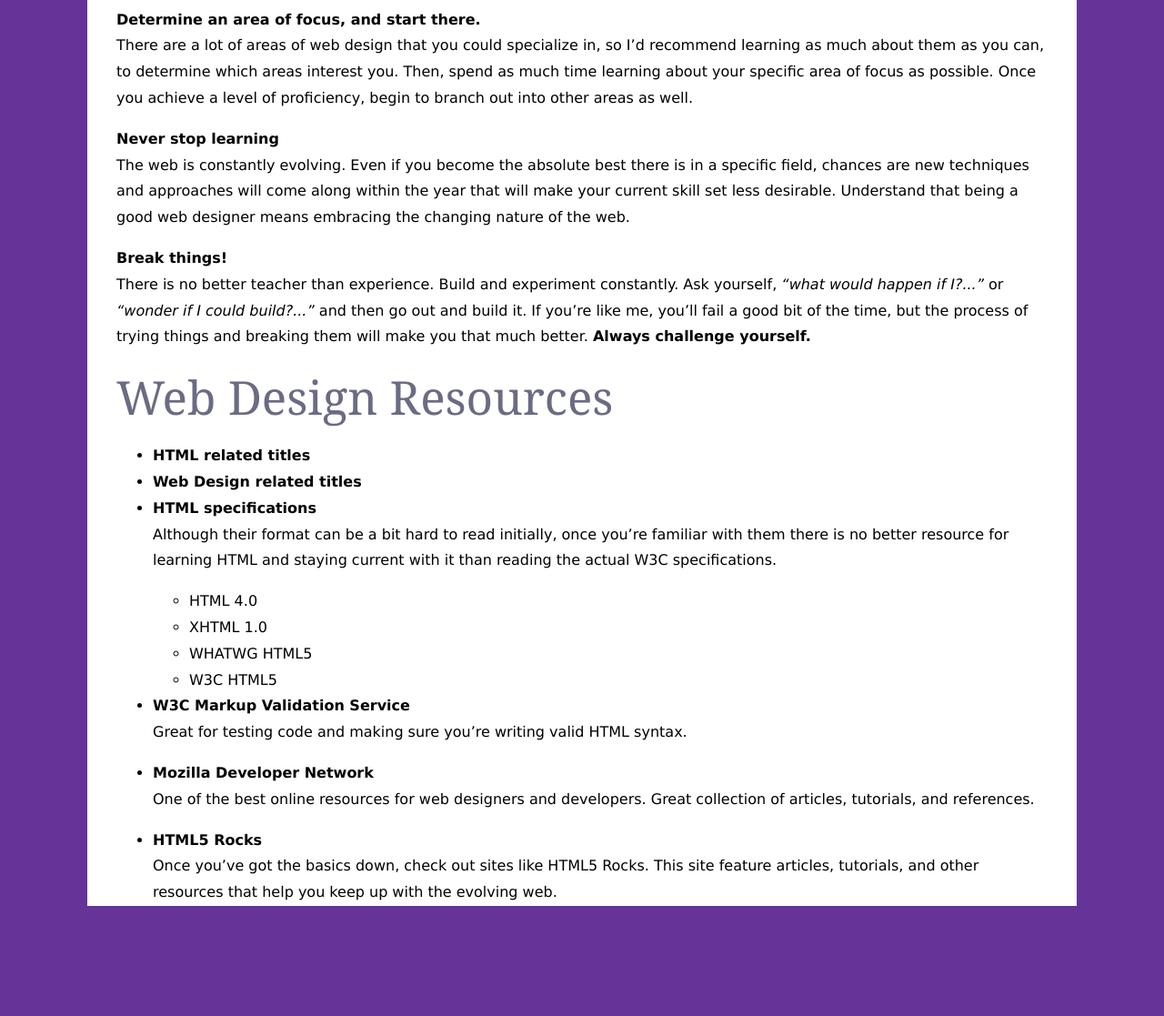
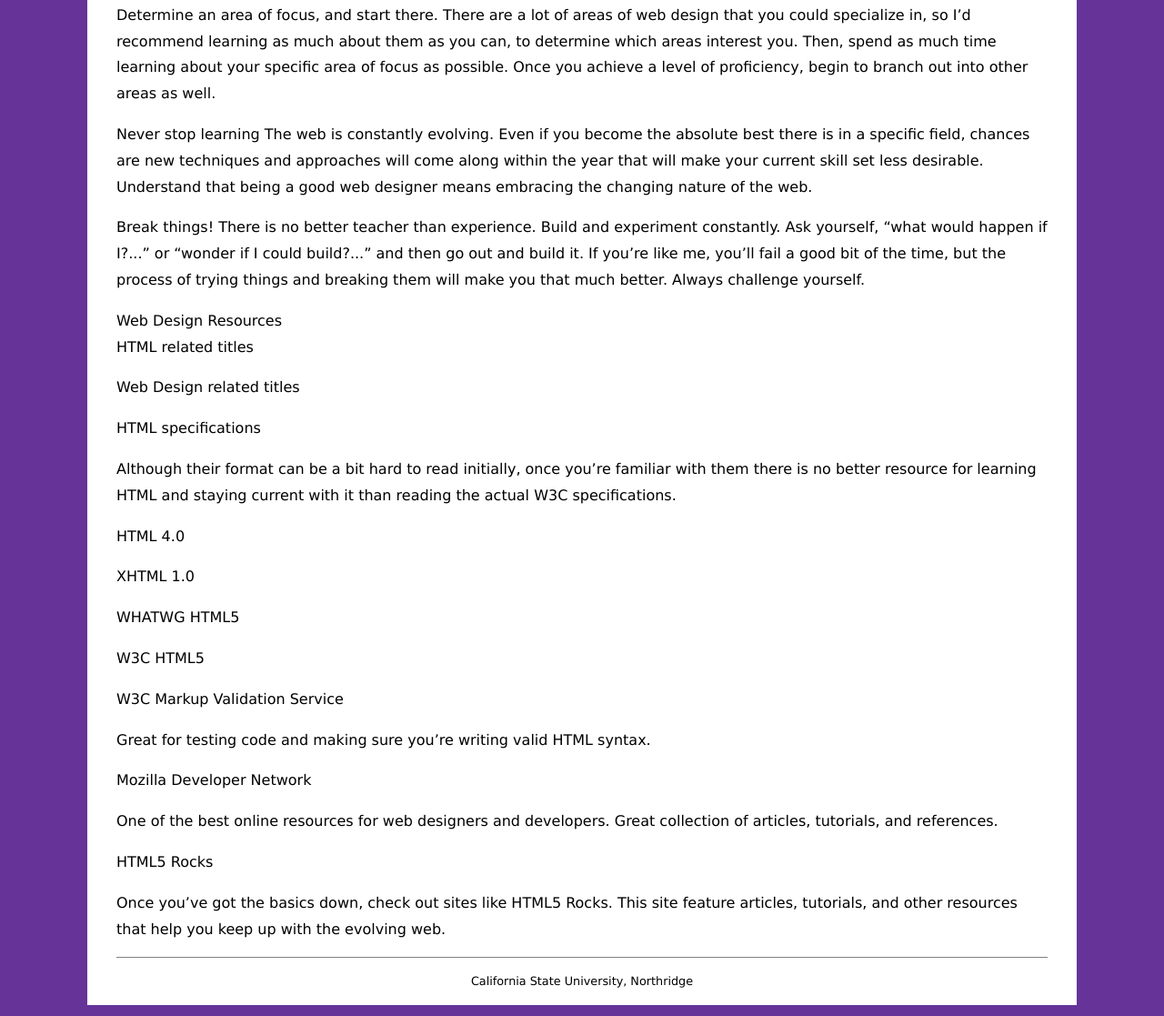
Before and after one commit to Leviathan516/CIT484-HW2, a plain HTML site: page next.html in a window 1280 px wide. Shown: the part 749-1866 px from the top of the page at 91% size. Before the commit the page ends 1761 px from the top, so only its background shows below. Drawn offline with Linux system fonts and the light colour scheme.

Commit message:
Update next.html

```diff
--- a/next.html
+++ b/next.html
@@ -3,45 +3,63 @@
 <head>
 <meta charset="utf-8">
 <title>Next Steps</title>
-<link href="css/styles.css" rel="stylesheet" type="text/css">
+<link href="css/styles.css" rel="stylesheet">
 </head>
 <body>
-<p class="siteTitle">Comp 484</p>
-<h1>Next Steps</h1>
+
+<header role="banner">
+<h1>Comp 484</h1>
+<h2>Next Steps</h2>
+<nav role="navigation">
 <ul>
-  <li><a href="index.html" title="Introduction to HTML">Introduction to HTML</a></li>
-  <li><a href="syntax.html" title="HTML syntax">HTML syntax</a></li>
-  <li><a href="links.html" title="Creating links">Creating links</a></li>
-  <li><a href="reference.html" title="HTML Reference">HTML reference</a></li>
-  <li><a href="next.html" title="Next steps">Next steps</a></li>
+<li><a href="index.html">Introduction to HTML</a></li>
+<li><a href="syntax.html">HTML syntax</a></li>
+<li><a href="links.html">Creating links</a></li>
+<li><a href="reference.html">HTML reference</a></li>
+<li><a href="next.html">Next steps</a></li>
 </ul>
+</nav>
+</header>
+
+<main role="main">
+<article>
+
 <p>Once you master the basics of authoring HTML, you&rsquo;ll need focus on what your next steps will be. If you&rsquo;re an aspiring web designer, you&rsquo;ll need to dive deeper into HTML, CSS, and JavaScript. If you&rsquo;re maintaining a corporate or personal site through a CMS, you&rsquo;ll need to focus on how the CMS works, and the most efficient ways to edit and maintain content. On this page I&rsquo;ll give you some basic advice on how to approach learning web design and point you towards additional resources that can help you along the way.</p>
-<h2>Learning Web Design</h2>
+Learning Web Design
 <p>&ldquo;Web design&rdquo; is a pretty open-ended term. Often people who are new to web design feel overwhelmed at everything there is to learn. That&rsquo;s understandable, but just remember that it&rsquo;s like any other discipline; with proper dedication and focus you&rsquo;ll progress quickly. Here&rsquo;s my favorite advice to new web designers on learning web design:</p>
-<p><strong>Learn how the web works.</strong><br>I&rsquo;m always amazed at how many web designers focus on learning &ldquo;just what they need to know&rdquo; and ignore how the web actually works. Without understanding how web servers, protocols, browsers, and other related web technology works, you&rsquo;ll never really understand the context behind why you do the things you do, and what makes one practice better than another.</p>
-<p><strong>Determine an area of focus, and start there.</strong><br>There are a lot of areas of web design that you could specialize in, so I&rsquo;d recommend learning as much about them as you can, to determine which areas interest you. Then, spend as much time learning about your specific area of focus as possible. Once you achieve a level of proficiency, begin to branch out into other areas as well.</p>
-<p><strong>Never stop learning</strong><br>The web is constantly evolving. Even if you become the absolute best there is in a specific field, chances are new techniques and approaches will come along within the year that will make your current skill set less desirable. Understand that being a good web designer means embracing the changing nature of the web.</p>
-<p><strong>Break things!</strong><br>There is no better teacher than experience. Build and experiment constantly. Ask yourself, <em>&ldquo;what would happen if I?...&rdquo;</em> or <em>&ldquo;wonder if I could build?...&rdquo;</em> and then go out and build it. If you&rsquo;re like me, you&rsquo;ll fail a good bit of the time, but the process of trying things and breaking them will make you that much better. <strong>Always challenge yourself.</strong></p>
-
- <h2>Web Design Resources</h2>
-<ul>
-  <li><strong>HTML related titles</strong></li>
-  <li><strong>Web Design related titles</strong></li>
-  <li><strong>HTML specifications</strong>
+<p>Learn how the web works.
+  I&rsquo;m always amazed at how many web designers focus on learning &ldquo;just what they need to know&rdquo; and ignore how the web actually works. Without understanding how web servers, protocols, browsers, and other related web technology works, you&rsquo;ll never really understand the context behind why you do the things you do, and what makes one practice better than another.</p>
+<p>Determine an area of focus, and start there.
+  There are a lot of areas of web design that you could specialize in, so I&rsquo;d recommend learning as much about them as you can, to determine which areas interest you. Then, spend as much time learning about your specific area of focus as possible. Once you achieve a level of proficiency, begin to branch out into other areas as well. </p>
+<p>Never stop learning
+  The web is constantly evolving. Even if you become the absolute best there is in a specific field, chances are new techniques and approaches will come along within the year that will make your current skill set less desirable. Understand that being a good web designer means embracing the changing nature of the web.</p>
+<p>Break things!
+  There is no better teacher than experience. Build and experiment constantly. Ask yourself, &ldquo;what would happen if I?...&rdquo; or &ldquo;wonder if I could build?...&rdquo; and then go out and build it. If you&rsquo;re like me, you&rsquo;ll fail a good bit of the time, but the process of trying things and breaking them will make you that much better. Always challenge yourself.</p>
+Web Design Resources
+<p>HTML related titles</p>
+<p>Web Design related titles</p>
+<p>HTML specifications </p>
 <p>Although their format can be a bit hard to read initially, once you&rsquo;re familiar with them there is no better resource for learning HTML and staying current with it than reading the actual W3C specifications.</p>
-<ul>
-    <li>HTML 4.0</li>
-    <li>XHTML 1.0</li>
-    <li>WHATWG HTML5</li>
-    <li>W3C HTML5</li>
-  </ul></li>
-  <li><strong>W3C Markup Validation Service</strong>
-<p>Great for testing code and making sure you&rsquo;re writing valid HTML syntax.</p></li>
-  <li><strong>Mozilla Developer Network</strong>
-<p>One of the best online resources for web designers and developers. Great collection of articles, tutorials, and references.</p></li>
-  <li><strong>HTML5 Rocks</strong>
-<p>Once you&rsquo;ve got the basics down, check out sites like HTML5 Rocks. This site feature articles, tutorials, and other resources that help you keep up with the evolving web. </p></li>
-</ul>
+<p>HTML 4.0</p>
+<p>XHTML 1.0</p>
+<p>WHATWG HTML5</p>
+<p>W3C HTML5</p>
+<p>W3C Markup Validation Service </p>
+<p>Great for testing code and making sure you&rsquo;re writing valid HTML syntax.</p>
+<p>Mozilla Developer Network </p>
+<p>One of the best online resources for web designers and developers. Great collection of articles, tutorials, and references.</p>
+<p>HTML5 Rocks </p>
+<p>Once you&rsquo;ve got the basics down, check out sites like HTML5 Rocks. This site feature articles, tutorials, and other resources that help you keep up with the evolving web. </p>
 
 </body>
 </html>
+
+</article>
+</main>
+
+<footer role="contentinfo">
+<p>California State University, Northridge</p>
+</footer>
+
+</body>
+</html>
```
